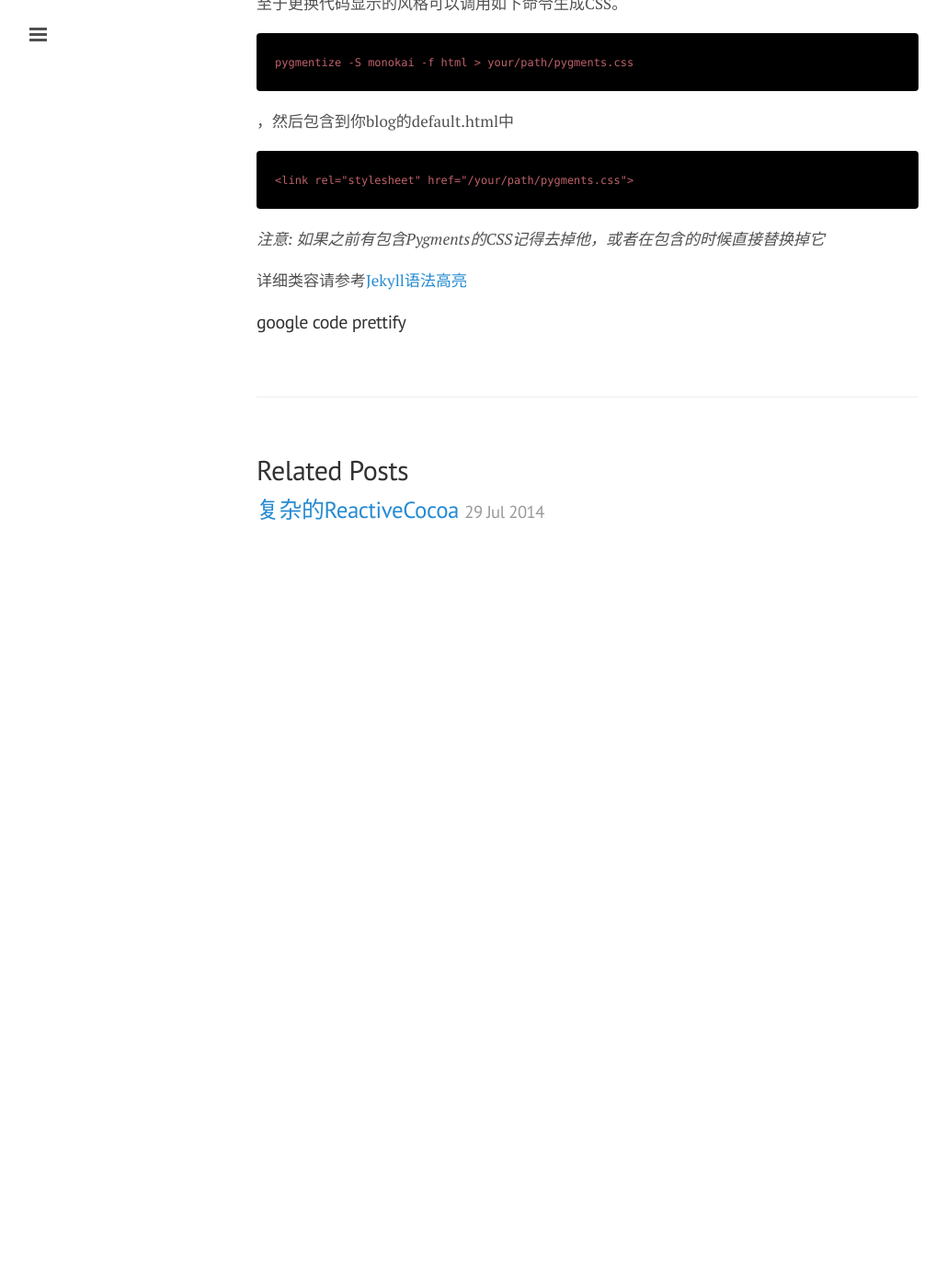
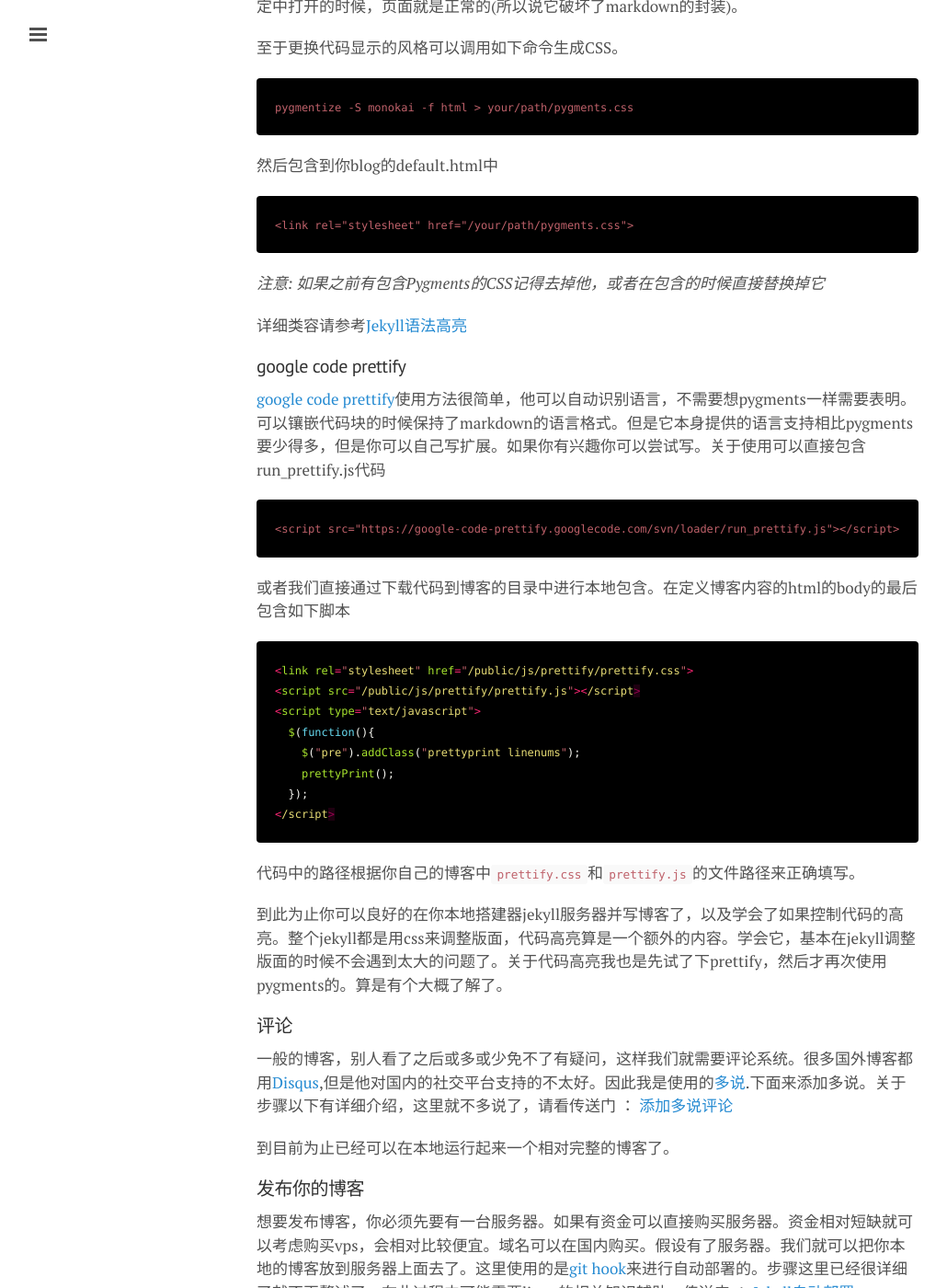
Before and after one commit to kaich/kaich.github.io, a Jekyll site: the page built from _posts/2015-03-01-Build-Jekyll-Blog.md, in a window 1280 px wide and 1400 px high, scrolled down 1634 px. Shown: the whole window at 92% size, without its empty margins (1-1031 px from the left). Built offline with Jekyll 4.4.1, drawn with Linux system fonts in a browser that asks for light colours; Markdown is read by kramdown in place of the engine named in the settings; comment, search, counter and statistics services are not loaded; before the commit the page ends 2264 px from its top, so only the background shows below that; some of the changed text lies outside the part shown.

Commit message:
finish build jekyll blog post

````diff
--- a/_posts/2015-03-01-Build-Jekyll-Blog.md
+++ b/_posts/2015-03-01-Build-Jekyll-Blog.md
@@ -15,6 +15,7 @@ title: 搭建Jekyll博客
 
 [搭建Jekyll博客]: http://www.ruanyifeng.com/blog/2012/08/blogging_with_jekyll.html
 [Jekyll语法高亮]: http://havee.me/internet/2013-08/support-pygments-in-jekyll.html
+[多说]: http://duoshuo.com
 [添加多说评论]: http://havee.me/internet/2013-07/add-duoshuo-commemt-system-into-jekyll.html
 [Jekyll官网]: http://jekyllcn.com/docs/deployment-methods/
 [代码高亮方式]: http://yansu.org/2013/04/22/highlight-of-jekyll.html)
@@ -22,7 +23,9 @@ title: 搭建Jekyll博客
 [Gitolite实现自动发布]: http://segmentfault.com/blog/p_chou/1190000000455473
 [Gitolite构建Git服务器]:http://www.ossxp.com/doc/git/gitolite.html
 [Jekyll主题]: https://github.com/jekyll/jekyll/wiki/Sites
-
+[google code prettify]: https://code.google.com/p/google-code-prettify/
+[Disqus]: https://disqus.com
+[git hook]: http://git-scm.com/book/en/v2/Customizing-Git-Git-Hooks
 
 
 搭建这个网站都是陆陆续续花了些时间才把它建立起来的。由于我对网页前端，网站部署等相关知识不是很熟洗。自己也是在无尽的google把这个blog建立起来的，花了很多精力。所以希望把它写出来，避免自己忘记，也希望以后和我一样的人少走弯路。
@@ -48,6 +51,18 @@ title: 搭建Jekyll博客
 Jekyll默认是用的`Pygments`来生成代码块高亮的，`Pygments`支持100多种语言，使用起来相对于比较方便。但是它的使用会直接破坏markdown的风格。
 它使用方式如下：
 
+	```c
+	/* hello world demo */
+	#include <stdio.h>
+	int main(int argc, char **argv)
+	{
+	    printf("Hello, World!\n");
+	    return 0;
+	}
+	```
+
+会产生如下效果
+
 	{% highlight c %}
 	/* hello world demo */
 	#include <stdio.h>
@@ -58,24 +73,13 @@ Jekyll默认是用的`Pygments`来生成代码块高亮的，`Pygments`支持100
 	}
 	{% endhighlight %}
 
-或者这样使用
-
-	```c
-	/* hello world demo */
-	#include <stdio.h>
-	int main(int argc, char **argv)
-	{
-	    printf("Hello, World!\n");
-	    return 0;
-	}
-	```
 如果你这样使用在markdown编辑器中预览的时候，你会看到很丑陋的页面风格。但是在Jekyll站定中打开的时候，页面就是正常的(所以说它破坏了markdown的封装)。
 
 至于更换代码显示的风格可以调用如下命令生成CSS。
 
 	pygmentize -S monokai -f html > your/path/pygments.css
 
-，然后包含到你blog的default.html中
+然后包含到你blog的default.html中
 
 	<link rel="stylesheet" href="/your/path/pygments.css">
 
@@ -84,3 +88,36 @@ Jekyll默认是用的`Pygments`来生成代码块高亮的，`Pygments`支持100
 详细类容请参考[Jekyll语法高亮][]
 
 ######google code prettify
+[google code prettify]使用方法很简单，他可以自动识别语言，不需要想pygments一样需要表明。可以镶嵌代码块的时候保持了markdown的语言格式。但是它本身提供的语言支持相比pygments要少得多，但是你可以自己写扩展。如果你有兴趣你可以尝试写。关于使用可以直接包含run_prettify.js代码
+
+	<script src="https://google-code-prettify.googlecode.com/svn/loader/run_prettify.js"></script>
+
+或者我们直接通过下载代码到博客的目录中进行本地包含。在定义博客内容的html的body的最后包含如下脚本
+
+```js
+<link rel="stylesheet" href="/public/js/prettify/prettify.css">
+<script src="/public/js/prettify/prettify.js"></script>
+<script type="text/javascript">
+  $(function(){
+    $("pre").addClass("prettyprint linenums");
+    prettyPrint();
+  });
+</script>
+```
+
+代码中的路径根据你自己的博客中`prettify.css`和`prettify.js`的文件路径来正确填写。
+
+到此为止你可以良好的在你本地搭建器jekyll服务器并写博客了，以及学会了如果控制代码的高亮。整个jekyll都是用css来调整版面，代码高亮算是一个额外的内容。学会它，基本在jekyll调整版面的时候不会遇到太大的问题了。关于代码高亮我也是先试了下prettify，然后才再次使用pygments的。算是有个大概了解了。
+
+######评论
+一般的博客，别人看了之后或多或少免不了有疑问，这样我们就需要评论系统。很多国外博客都用[Disqus][],但是他对国内的社交平台支持的不太好。因此我是使用的[多说][].下面来添加多说。关于步骤以下有详细介绍，这里就不多说了，请看传送门 ：
+[添加多说评论][]
+
+到目前为止已经可以在本地运行起来一个相对完整的博客了。
+
+######发布你的博客
+想要发布博客，你必须先要有一台服务器。如果有资金可以直接购买服务器。资金相对短缺就可以考虑购买vps，会相对比较便宜。域名可以在国内购买。假设有了服务器。我们就可以把你本地的博客放到服务器上面去了。这里使用的是[git hook][]来进行自动部署的。步骤这里已经很详细了就不再赘述了，在此过程中可能需要linux的相关知识辅助，传送门 ： [Jekyll自动部署][]
+
+还有另一种方式来进行部署，具体我还没时间研究，传送门先给出来，有时间的可以研究下： [Gitolite实现自动发布][] 、[Gitolite构建Git服务器][]
+
+能完成自己的blog配置的整个过程，非常感谢各位热爱分享的精神，以及众多资料的帮助。
````
Also changed, not shown: 3 other files.
